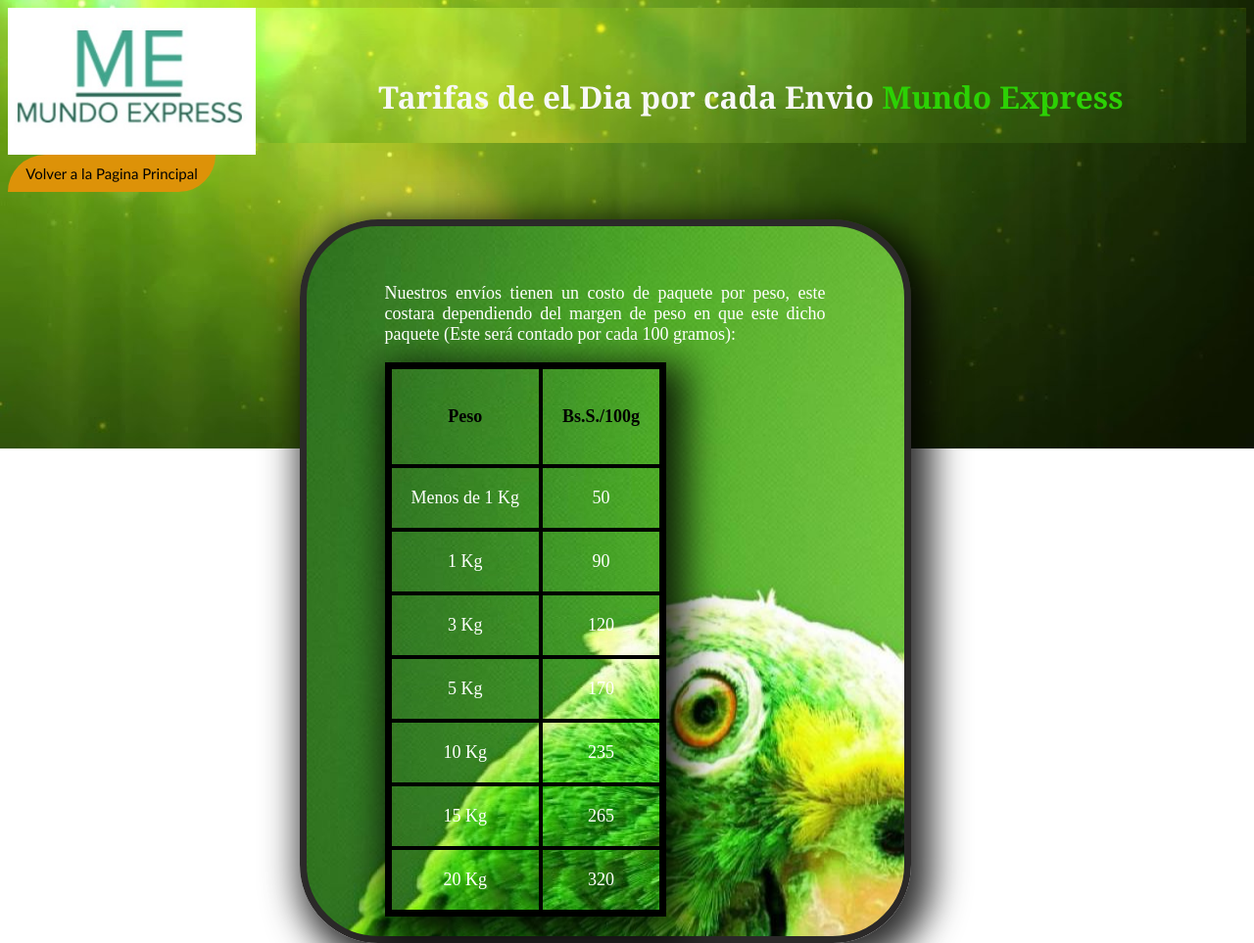
After one commit to Drandos666/Mundo-Express, a PHP site: page /tarifa.php in a window 1280 px wide. The commit adds this page. Shown: the whole page at 98% size. Run offline with PHP 8.4, Linux system fonts and the light colour scheme.

Commit message:
caso final de pag principal + pag tarifas

```diff
--- a/css/skin_formulario.css
+++ b/css/skin_formulario.css
@@ -4,6 +4,7 @@
     background-position: center;/*deja el fondo centrado*/
     background-attachment: fixed;
 }
+
 .portada{
     color: rgb(247, 248, 247);
     font-family: Cambria, Cochin, Georgia, Times, 'Times New Roman', serif;
--- /dev/null
+++ b/css/skin_tarifa.css
@@ -0,0 +1,96 @@
+body{
+    background-image:url(../4.jpg);/*agrega imagen de fondo*/
+    background-repeat: no-repeat;/*no repite el fondo*/
+    background-position: center;/*deja el fondo centrado*/
+    background-attachment: fixed;
+}
+.portada{
+    color: rgb(247, 248, 247);
+    font-family: Cambria, Cochin, Georgia, Times, 'Times New Roman', serif;
+    border: 1px white;
+    width: 80%;
+    text-align: center;
+    float: left;
+    background-image:url(../4.jpg);/*agrega imagen de fondo*/
+    background-repeat: no-repeat;/*no repite el fondo*/
+    background-position: center;/*deja el fondo centrado*/
+    font-size: 21px;
+}
+strong{
+    color: rgb(44, 209,5);
+}
+img {
+    height: 20%;
+    width: 20%;
+    float: left;
+}
+.inicio {
+    width: 30%;
+}
+a{
+    margin-bottom: 0;
+    background: rgb(221, 146, 8);
+    color: black;
+    border: 2px ;
+    border-radius: 120px 0px 119px 0px;
+    font-family: 'Gill Sans', 'Gill Sans MT', Calibri, 'Trebuchet MS', sans-serif;
+    box-shadow:none;
+    text-align: center;
+    text-decoration: none;
+    padding: 10px 10px 10px;
+    display: block;
+    font-size: 15px;
+    box-shadow:none;
+    width: 192px;
+    float: left;
+}
+a:hover{
+    background:rgb(219, 184, 30);
+    cursor: pointer;
+}
+.tarifa {
+    margin: 24px;
+    border: 7px solid rgb(43, 41, 41);/*poner borde y color a elemento */
+    padding: 40px 80px 20px;
+    position: absolute;
+    width: 450px;
+    top:200px;/*distancia de el tope superior de la pantalla*/
+    left: 22%;
+    border-radius: 80px 80px 80px 80px;/*poner borde redondeado a elemento*/
+    box-shadow: 10px 13px 37px 11px rgba(0, 0, 0, 0.822);/*pone sombreado*/
+    background-image:url(../7.jpg);/*agrega imagen de fondo*/
+    background-repeat: no-repeat;/*no repite el fondo*/
+    background-position: left;/*deja el fondo centrado*/
+    font-size: 18px;
+    text-align : justify;
+    color: white;
+}
+table{
+    border: 7px solid black;/*poner borde y color a elemento */
+    background-position: left;/*deja el fondo centrado*/
+    background-image:url(../7_3.jpg);
+    box-shadow: 10px 13px 37px 11px rgba(0, 0, 0, 0.822);/*pone sombreado*/
+    font-size: 18px;
+    border-collapse: collapse;
+    text-align: center;
+    color: rgb(255, 255, 255);
+    left: 240px;
+    background-repeat: no-repeat;
+}
+table td{
+    border: 4px solid black;
+    padding: 20px;
+}
+.tarifa table strong{
+    font-size: 18px;
+    color: rgb(0, 0, 0);
+}
+table tr:hover{
+    background-image:url(../10.jpg);
+    background-position: center;
+}
+table td:hover{
+    background-image:url(../10.jpg);
+    background-position: right;
+    color: rgb(192, 145, 240);
+}
--- a/print_f.php
+++ b/print_f.php
@@ -45,7 +45,7 @@
         echo "<br/>";
     }
         ?>
-        <p><input type="button" value="Imprir el Formulario" onclick="window.print()"></p>
+        <p><input type="button" value="Imprimir el Formulario" onclick="window.print()"></p>
         <p><a href="formulario.html">Volver al Formulario</a></p>
         <p><a href="Index.php">Volver a la Pagina Principal</a></p>
         </div>
--- /dev/null
+++ b/tarifa.php
@@ -0,0 +1,66 @@
+<!DOCTYPE html>
+<html lang="en">
+<head>
+    <meta charset="UTF-8">
+    <meta name="viewport" content="width=device-width, initial-scale=1.0">
+    <meta http-equiv="X-UA-Compatible" content="ie=edge">
+    <title>Tarifas de Envios | ME</title>
+    <LINK REL=StyleSheet HREF="css/skin_tarifa.css">
+</head>
+<body>
+    <img src="logo.jpg" >
+    <div class= "portada"><h2><br>Tarifas de el Dia por cada Envio <strong>Mundo Express</strong><br></h2></div>
+    <div class="inicio"><a href="Index.php">Volver a la Pagina Principal</a> </div>
+
+
+    <div class="tarifa">
+    <p>
+    Nuestros envíos tienen un costo de paquete por peso,
+    este costara dependiendo del margen de peso en que este dicho paquete
+    (Este será contado por cada 100 gramos):
+    </p>
+
+    <table>
+            <tr>
+                <td><p><strong>Peso<strong><p></td>
+                <td><p><strong>Bs.S./100g<strong></p></td>
+            </tr>
+            <tr>
+                <td>Menos de 1 Kg</td>
+                <td>50</td>
+            </tr>
+            <tr>
+                <td>1 Kg</td>
+                <td>90</td>
+            </tr>
+            <tr>
+                <td>3 Kg</td>
+                <td>120</td>
+            </tr>
+            <tr>
+                <td>5 Kg</td>
+                <td>170</td>
+            </tr>
+            <tr>
+                <td>10 Kg</td>
+                <td>235</td>
+            </tr>
+            <tr>
+                <td>15 Kg</td>
+                <td>265</td>
+            </tr>
+            <tr>
+                <td>20 Kg</td>
+                <td>320</td>
+            </tr>
+        </table>
+
+
+
+
+
+
+
+    </div>
+</body>
+</html>
```
Also changed, not shown: Index.php (+53 -18 lines), css/skin_html.css (+38 -2 lines), encabezado.txt (added, +60 -0 lines), 11.jpg (deleted), 7_3.jpg (added), 9.jpg (deleted).
